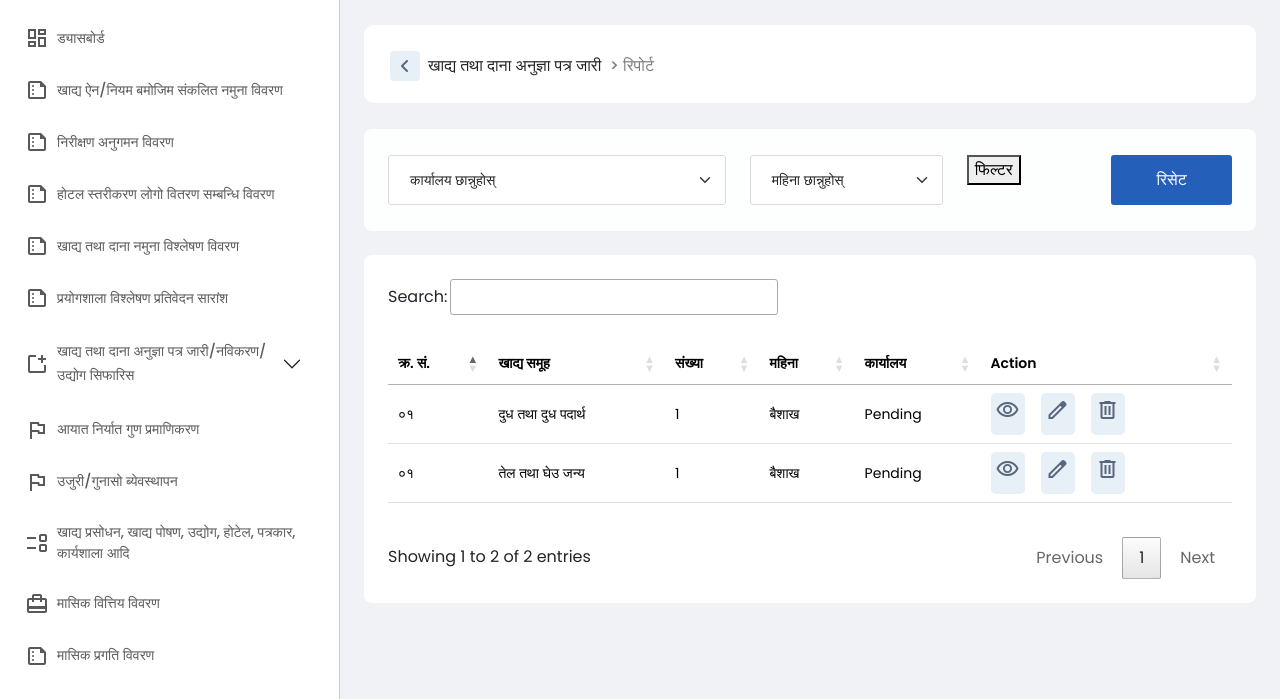
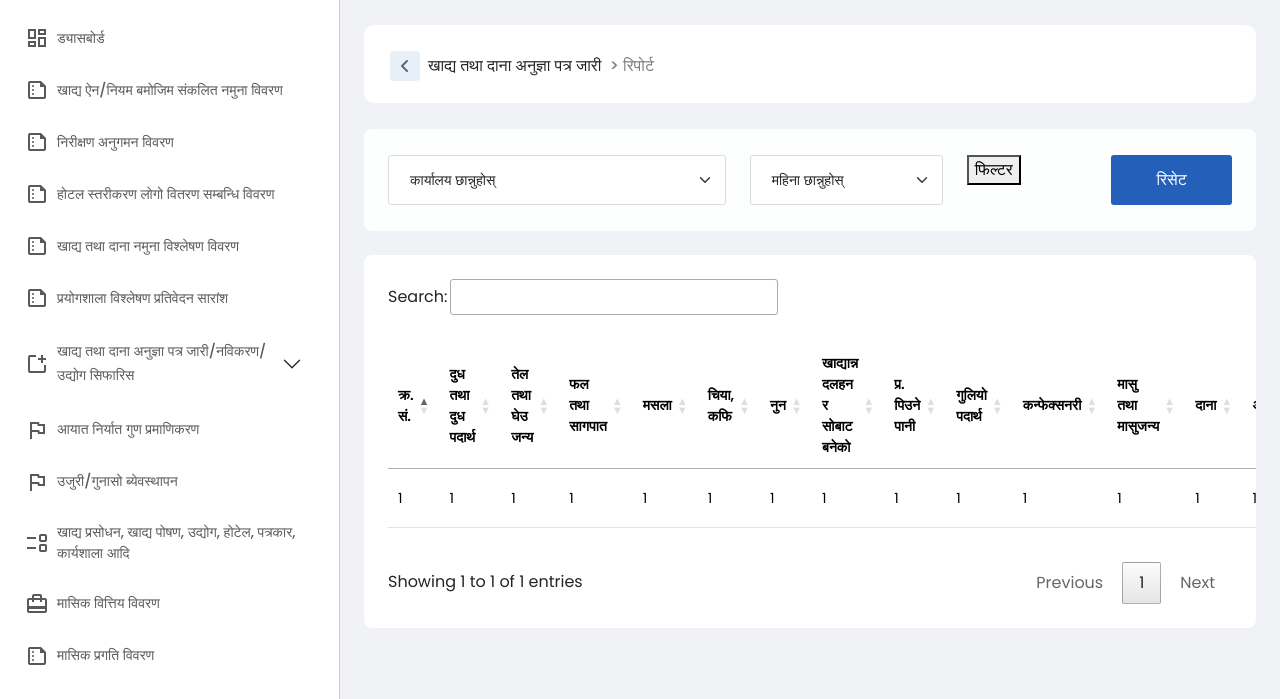
Before and after one commit to Siddhartha45/kantipur-fpn, a Django app: page /report/patrajari/ in a window 1280 px wide. Shown: the part 101-800 px from the top of the page. Run offline with Django 4.2, Linux system fonts and the light colour scheme; tables that the repository leaves empty hold one stand-in row (values such as "Sample post"); some libraries are stand-ins or nearby versions.

Commit message:
added more list tables

```diff
--- a/fpn/settings.py
+++ b/fpn/settings.py
@@ -135,3 +135,6 @@ AUTH_USER_MODEL = "account.CustomUser"
 AUTHENTICATION_BACKENDS = [
     'account.authentication.EmailOrUsernameModelBackend',
 ]
+
+"""redirects unauthenticated users to login page"""
+LOGIN_URL = 'login'
--- a/main/views.py
+++ b/main/views.py
@@ -6,10 +6,12 @@ from .forms import (UjuriGunasoForm, BittiyaBibaranForm, NamunaBibaranForm, Patr
 from .models import (AnugamanBibaran, NamunaBisleysan, AayatNiryat, PrayogsalaBisleysan, Logobitaran, BittiyaBibaran, UjuriGunaso,
                     NamunaBibaran, PragatiBibaran, DetailRbpa, UdyogSifaris, PatraNabikaran, PatraJari, KhadyaPrasodhan)
 from fpn import commons
+from django.contrib.auth.decorators import login_required
 import datetime
 import nepali_datetime
 
 
+@login_required
 def home(request):
     """view for dashboard"""
     return render(request, 'index.html')
@@ -1407,7 +1409,7 @@ def detail_gunasho(request):
 
 #--------------------- REPORT PART BELOW --------------------------
 
-#not working
+#working
 def khadyaact_report(request):
     """table list for खाद्य ऐन/नियम बमोजिम संकलित नमुना विवरण"""
 
@@ -1479,7 +1481,7 @@ def patrakar_report(request):
     context = {'data': data}
     return render(request, 'report/patrakar.html', context)
 
-#not working
+#working
 def patrajari_report(request):
     """table list for खाद्य तथा दाना अनुज्ञा पत्र जारी"""
 
@@ -1487,7 +1489,7 @@ def patrajari_report(request):
     context = {'data': data}
     return render(request, 'report/patrajari.html', context)
 
-#not working
+#working
 def renew_report(request):
     """table list for खाद्य तथा दाना अनुज्ञा पत्र नविकरण"""
 
--- a/templates/report/patrajari.html
+++ b/templates/report/patrajari.html
@@ -52,8 +52,19 @@
         <thead>
             <tr>
                 <th>क्र. सं.</th>
-                <th>खाद्य समूह</th>
-                <th>संख्या</th>
+                <th>दुध तथा दुध पदार्थ</th>
+                <th>तेल तथा घेउ जन्य</th>
+                <th>फल तथा सागपात</th>
+                <th>मसला</th>
+                <th>चिया, कफि</th>
+                <th>नुन</th>
+                <th>खाद्यान्न दलहन र सोबाट बनेको</th>
+                <th>प्र. पिउने पानी</th>
+                <th>गुलियो पदार्थ</th>
+                <th>कन्फेक्सनरी</th>
+                <th>मासु तथा मासुजन्य</th>
+                <th>दाना</th>
+                <th>अन्य</th>
                 <th>महिना</th>
                 <th>कार्यालय</th>
                 <th>Action</th>
@@ -62,69 +73,20 @@
         <tbody>
             {% for d in data %}
             <tr>
-                <td>०१</td>
-                <td>दुध तथा दुध पदार्थ</td>
+                <td>{{forloop.counter}}</td>
                 <td>{{d.milk}}</td>
-                <td>बैशाख</td>
-                <td>Pending</td>
-                <td>
-                    <div class="d-flex kit-action-com">
-                        <div class="action-btn-pen">
-                            <a href="" method="put"><span class="material-symbols-outlined">
-                                visibility
-                                </span></a>
-                            </div>
-
-
-                            <div class="action-btn-pen">
-                                <a href="" method="put"><span class="material-symbols-outlined">
-                                        edit
-                                        </span></a>
-                                </div>
-
-                            <div class="action-btn-pen dlt-btn">
-                                <a href="" method="put" data-bs-toggle="modal" data-bs-target="#staticBackdrop"><span class="material-symbols-outlined ">
-                                    delete
-                                    </span></a>
-                                </div>
-
-
-
-                        <form class="action-btn-dlt" action="" method="post">
-
-
-                            <div class="modal fade" id="staticBackdrop" data-bs-backdrop="static" data-bs-keyboard="false" tabindex="-1" aria-labelledby="staticBackdropLabel" aria-hidden="true">
-                                <div class="modal-dialog modal-dialog-centered confirmation-modal">
-                                    <div class="modal-content">
-
-                                    <div class="modal-body delete-body">
-                                    <span class="material-symbols-outlined delete-icon">cancel</span>
-                                        <h3 class="mb-2">Are you sure ?</h3>
-                                        <p>Do you really want to delete this certificate ?<br>
-                                    </p></div>
-                                    <div class="modal-footer d-flex justify-content-center">
-                                    <div class="row d-flex">
-                                        <div class="col-md-12">
-                                            <button type="button" class="btn cancel-btn" data-bs-dismiss="modal">Cancel</button>
-                                            <button type="submit" class="btn btn-danger delete-btn">Delete</button>
-                                        </div>
-                                    </div>
-
-                                    </div>
-                                    </div>
-                                </div>
-                            </div>
-                        </form>
-
-
-
-                    </div>
-                </td>
-            </tr>
-            <tr>
-                <td>०१</td>
-                <td>तेल तथा घेउ जन्य</td>
                 <td>{{d.oil}}</td>
+                <td>{{d.fruits}}</td>
+                <td>{{d.spice}}</td>
+                <td>{{d.tea}}</td>
+                <td>{{d.salt}}</td>
+                <td>{{d.khadanna}}</td>
+                <td>{{d.water}}</td>
+                <td>{{d.sweets}}</td>
+                <td>{{d.confectionery}}</td>
+                <td>{{d.meat}}</td>
+                <td>{{d.grain}}</td>
+                <td>{{d.others}}</td>
                 <td>बैशाख</td>
                 <td>Pending</td>
                 <td>
```
Also changed, not shown: account/views.py (+5 -2 lines), templates/login.html (+8 -1 lines), templates/report/khadyaact.html (+26 -4 lines), templates/report/renew.html (+27 -5 lines), templates/report/udyog.html (+30 -5 lines), account/migrations/0001_initial.py, account/migrations/0002_alter_office_email.py (deleted), account/migrations/0003_office_created_at.py (deleted), main/migrations/0001_initial.py, main/migrations/0002_alter_logobitaran_type.py (deleted), main/migrations/0002_remove_bittiyabibaran_name.py.
